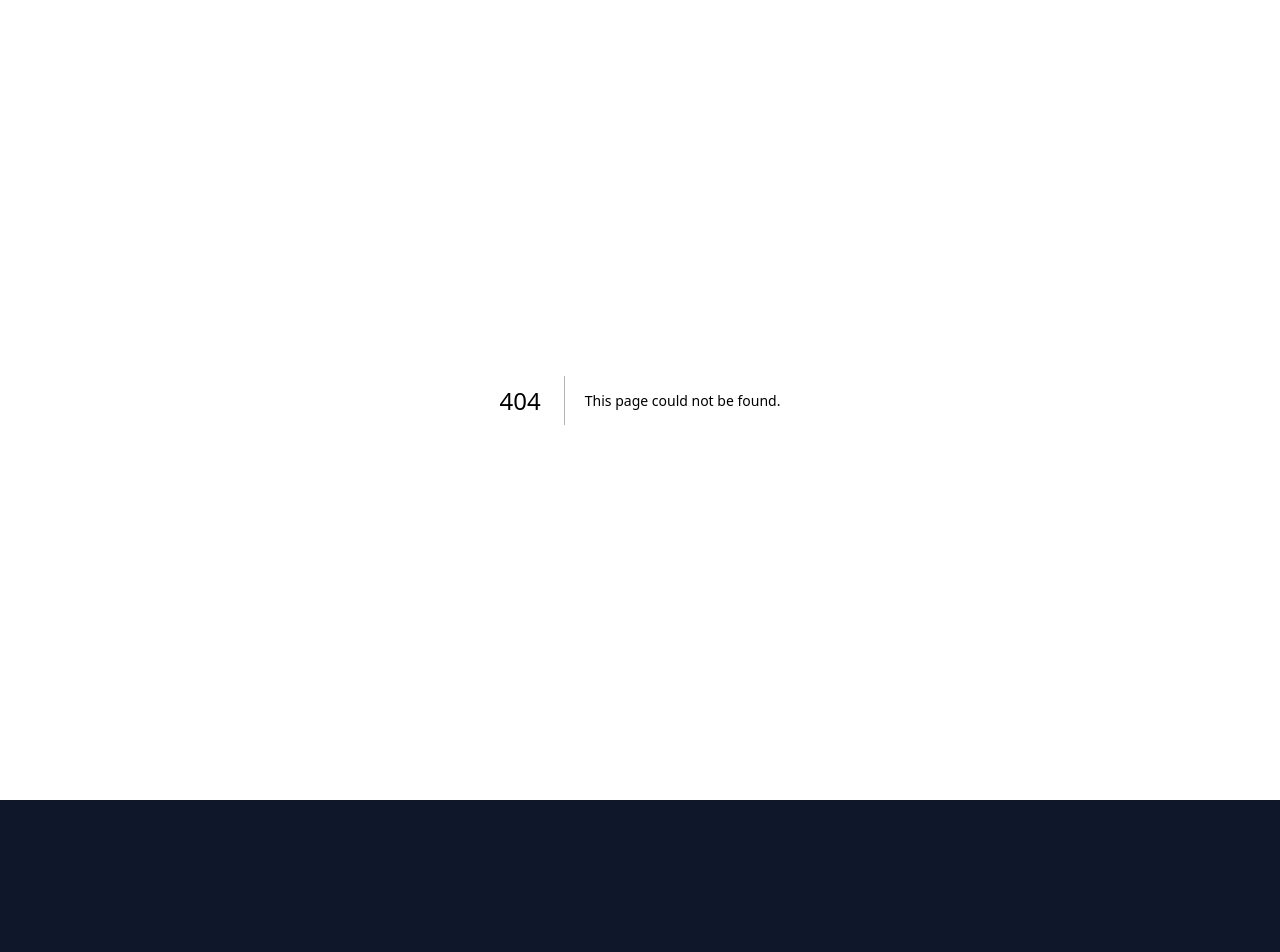
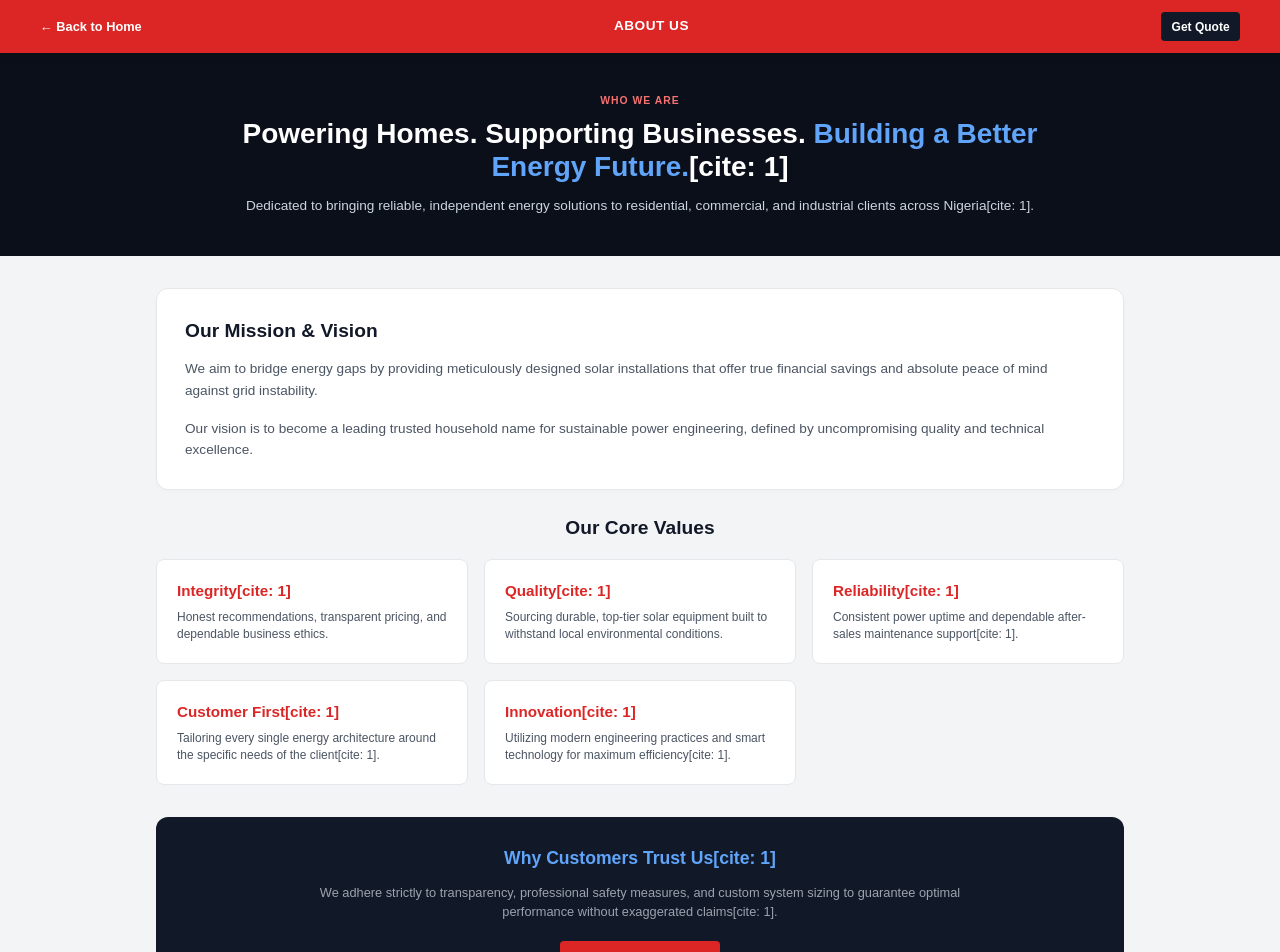
Before and after one commit to litesolar/litesolarsolutions, a Next.js app: page /about in a window 1280 px wide. Before the commit this address had no page. Shown: the top 952 px of the page. Before the commit the page ends 800 px from the top, so only its background shows below. Built offline with nearby package versions, Linux system fonts and the light colour scheme.

Commit message:
Create page.js

```diff
--- /dev/null
+++ b/app/about/page.js
@@ -0,0 +1,89 @@
+'use client';
+import Link from 'next/link';
+
+export default function AboutUsPage() {
+  const values = [
+    { title: "Integrity", desc: "Honest recommendations, transparent pricing, and dependable business ethics." },
+    { title: "Quality", desc: "Sourcing durable, top-tier solar equipment built to withstand local environmental conditions." },
+    { title: "Reliability", desc: "Consistent power uptime and dependable after-sales maintenance support[cite: 1]." },
+    { title: "Customer First", desc: "Tailoring every single energy architecture around the specific needs of the client[cite: 1]." },
+    { title: "Innovation", desc: "Utilizing modern engineering practices and smart technology for maximum efficiency[cite: 1]." }
+  ];
+
+  return (
+    <div style={{ backgroundColor: '#f3f4f6', color: '#111827', minHeight: '100vh', fontFamily: 'sans-serif', paddingBottom: '5rem' }}>
+
+      {/* HEADER */}
+      <header style={{ backgroundColor: '#dc2626', color: '#ffffff', padding: '0.75rem 1rem', position: 'sticky', top: 0, zIndex: 1000, boxShadow: '0 2px 10px rgba(0,0,0,0.1)' }}>
+        <div style={{ maxWidth: '1200px', margin: '0 auto', display: 'flex', justifyContent: 'space-between', alignItems: 'center' }}>
+          <Link href="/" style={{ color: '#fff', textDecoration: 'none', fontWeight: 'bold', fontSize: '0.8rem' }}>
+            ← Back to Home
+          </Link>
+          <span style={{ fontWeight: '900', fontSize: '0.85rem', letterSpacing: '0.5px' }}>ABOUT US</span>
+          <Link href="/request-a-quote" style={{ backgroundColor: '#111827', color: '#fff', padding: '0.35rem 0.65rem', borderRadius: '4px', textDecoration: 'none', fontSize: '0.75rem', fontWeight: 'bold' }}>
+            Get Quote
+          </Link>
+        </div>
+      </header>
+
+      {/* HERO SECTION */}
+      <section style={{ backgroundColor: '#0b0f19', color: '#ffffff', padding: '2.5rem 1rem', textAlign: 'center' }}>
+        <div style={{ maxWidth: '800px', margin: '0 auto' }}>
+          <div style={{ fontSize: '0.65rem', fontWeight: '800', color: '#f87171', letterSpacing: '1px', marginBottom: '0.5rem' }}>
+            WHO WE ARE
+          </div>
+          <h1 style={{ fontSize: '1.75rem', fontWeight: '900', marginBottom: '0.75rem', lineHeight: '1.2' }}>
+            Powering Homes. Supporting Businesses. <span style={{ color: '#60a5fa' }}>Building a Better Energy Future.</span>[cite: 1]
+          </h1>
+          <p style={{ fontSize: '0.85rem', color: '#cbd5e1', lineHeight: '1.5' }}>
+            Dedicated to bringing reliable, independent energy solutions to residential, commercial, and industrial clients across Nigeria[cite: 1].
+          </p>
+        </div>
+      </section>
+
+      {/* WHO WE ARE & MISSION/VISION */}
+      <main style={{ maxWidth: '1000px', margin: '2rem auto', padding: '0 1rem' }}>
+
+        <div style={{ backgroundColor: '#ffffff', padding: '1.75rem', borderRadius: '0.75rem', border: '1px solid #e5e7eb', marginBottom: '1.5rem', boxShadow: '0 2px 4px rgba(0,0,0,0.02)' }}>
+          <h2 style={{ fontSize: '1.2rem', fontWeight: '900', color: '#111827', marginBottom: '0.75rem' }}>Our Mission & Vision</h2>
+          <p style={{ fontSize: '0.85rem', color: '#4b5563', lineHeight: '1.6', marginBottom: '1rem' }}>
+            We aim to bridge energy gaps by providing meticulously designed solar installations that offer true financial savings and absolute peace of mind against grid instability.
+          </p>
+          <p style={{ fontSize: '0.85rem', color: '#4b5563', lineHeight: '1.6', margin: 0 }}>
+            Our vision is to become a leading trusted household name for sustainable power engineering, defined by uncompromising quality and technical excellence.
+          </p>
+        </div>
+
+        {/* CORE VALUES */}
+        <h2 style={{ fontSize: '1.2rem', fontWeight: '900', color: '#111827', marginBottom: '1rem', textAlign: 'center' }}>
+          Our Core Values
+        </h2>
+
+        <div style={{ display: 'grid', gridTemplateColumns: 'repeat(auto-fit, minmax(280px, 1fr))', gap: '1rem', marginBottom: '2rem' }}>
+          {values.map((val, idx) => (
+            <div key={idx} style={{ backgroundColor: '#ffffff', padding: '1.25rem', borderRadius: '0.5rem', border: '1px solid #e5e7eb' }}>
+              <h3 style={{ fontSize: '0.95rem', fontWeight: '900', color: '#dc2626', marginBottom: '0.4rem' }}>{val.title}[cite: 1]</h3>
+              <p style={{ fontSize: '0.75rem', color: '#4b5563', lineHeight: '1.4', margin: 0 }}>{val.desc}</p>
+            </div>
+          ))}
+        </div>
+
+        {/* WHY CUSTOMERS TRUST US */}
+        <div style={{ backgroundColor: '#111827', color: '#ffffff', padding: '1.75rem', borderRadius: '0.75rem', textAlign: 'center' }}>
+          <h2 style={{ fontSize: '1.1rem', fontWeight: '900', marginBottom: '0.75rem', color: '#60a5fa' }}>Why Customers Trust Us[cite: 1]</h2>
+          <p style={{ fontSize: '0.8rem', color: '#9ca3af', lineHeight: '1.5', maxWidth: '700px', margin: '0 auto 1.25rem auto' }}>
+            We adhere strictly to transparency, professional safety measures, and custom system sizing to guarantee optimal performance without exaggerated claims[cite: 1].
+          </p>
+          <Link
+            href="/request-a-quote"
+            style={{ display: 'inline-block', backgroundColor: '#dc2626', color: '#fff', padding: '0.6rem 1.25rem', borderRadius: '4px', fontWeight: 'bold', textDecoration: 'none', fontSize: '0.75rem' }}
+          >
+            Get in Touch With Us
+          </Link>
+        </div>
+
+      </main>
+
+    </div>
+  );
+}
```
